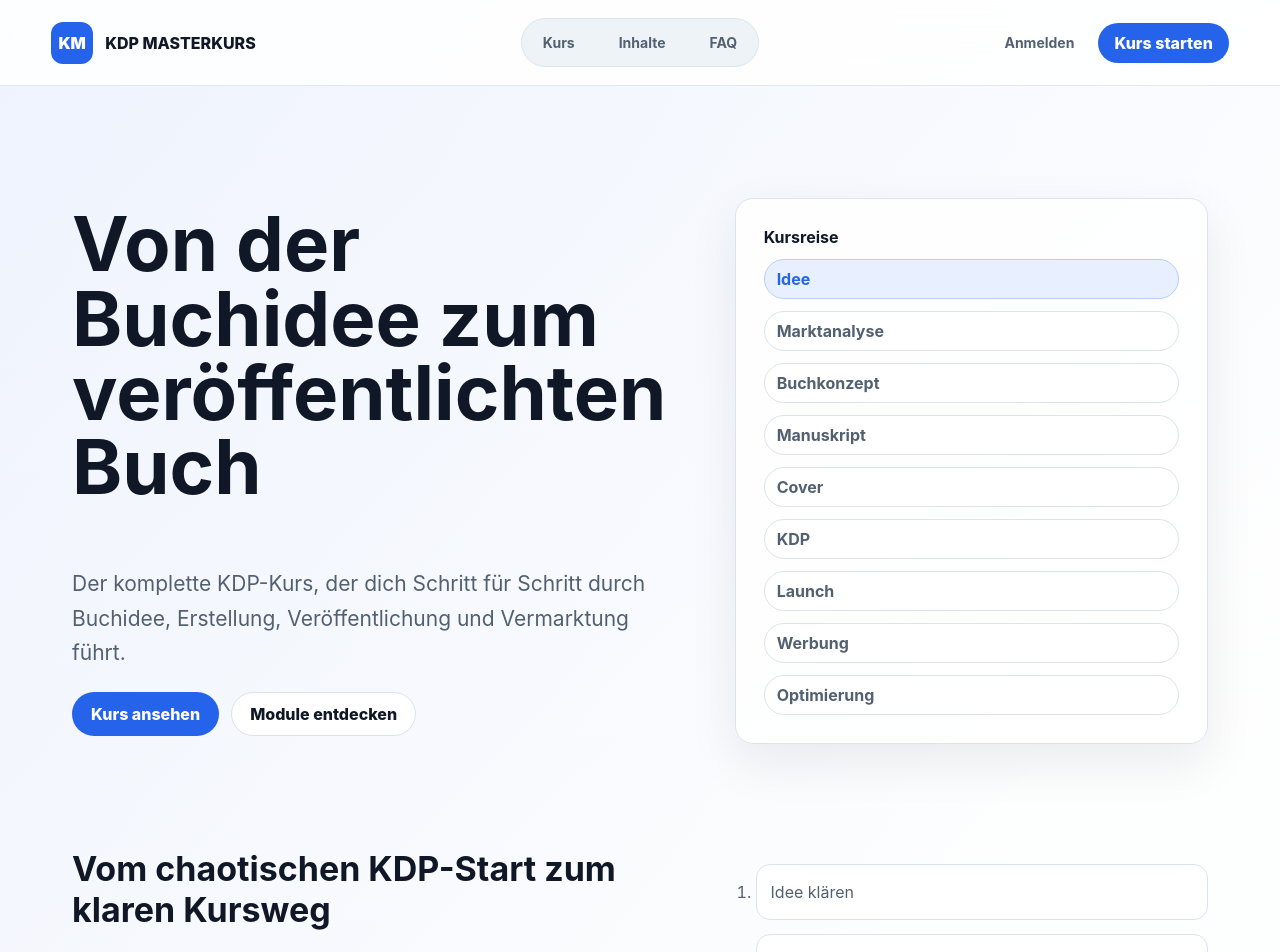
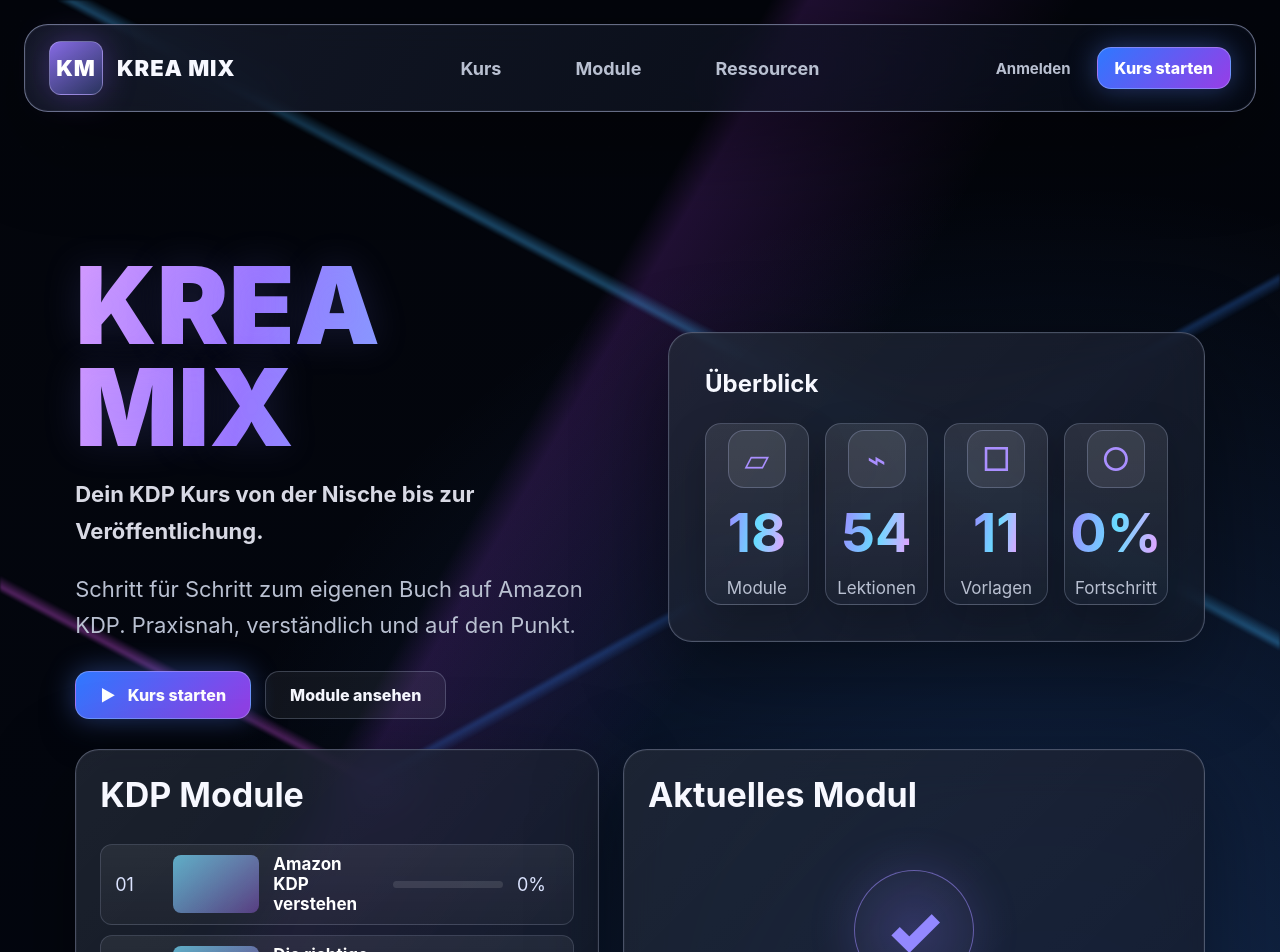
Before and after one commit to klausimaus75-boop/book-factory, a React (Vite) app: page / in a window 1280 px wide. Shown: the top 952 px of the page. Built offline with nearby package versions, Linux system fonts and the light colour scheme.

Commit message:
Apply KREA MIX glass design

```diff
--- a/index.html
+++ b/index.html
@@ -3,7 +3,7 @@
   <head>
     <meta charset="UTF-8" />
     <meta name="viewport" content="width=device-width, initial-scale=1.0" />
-    <title>KDP MASTERKURS</title>
+    <title>KREA MIX</title>
   </head>
   <body>
     <div id="root"></div>
--- a/src/components/AppLayout.tsx
+++ b/src/components/AppLayout.tsx
@@ -17,19 +17,19 @@
   return (
     <div className={isCourseArea ? "app-frame" : "site-frame"}>
       <header className="topbar">
-        <Link className="brand" to="/" aria-label="KDP MASTERKURS Startseite">
+        <Link className="brand" to="/" aria-label="KREA MIX Startseite">
           <span className="brand-mark">KM</span>
-          <span>KDP MASTERKURS</span>
+          <span>KREA MIX</span>
         </Link>
         <nav aria-label="Hauptnavigation">
           <NavLink className={({ isActive }) => (isActive ? "nav-link active" : "nav-link")} to="/kurs">
             Kurs
           </NavLink>
           <NavLink className={({ isActive }) => (isActive ? "nav-link active" : "nav-link")} to="/module">
-            Inhalte
+            Module
           </NavLink>
           <a className="nav-link" href="/#faq">
-            FAQ
+            Ressourcen
           </a>
         </nav>
         <div className="top-actions">
--- a/src/pages/CheckoutPage.tsx
+++ b/src/pages/CheckoutPage.tsx
@@ -5,7 +5,7 @@
       <p className="lead">Entwicklungsmodus: Der spätere Einmalkauf ist für Stripe Checkout Sessions vorgesehen.</p>
       <div className="panel">
         <h2>Produktkonfiguration</h2>
-        <p>KDP MASTERKURS · Einmalkauf · Stripe noch nicht verbunden.</p>
+        <p>KREA MIX · Einmalkauf · Stripe noch nicht verbunden.</p>
       </div>
     </section>
   );
--- a/src/pages/CoursePage.tsx
+++ b/src/pages/CoursePage.tsx
@@ -4,7 +4,7 @@
 export function CoursePage() {
   return (
     <section className="section-block">
-      <h1>KDP MASTERKURS</h1>
+      <h1>KREA MIX</h1>
       <p className="lead">Ein interaktives Kurssystem für dein echtes Amazon-KDP-Buchprojekt.</p>
       <div className="module-roadmap">
         {courseModules.map((module) => (
--- a/src/pages/DashboardPage.tsx
+++ b/src/pages/DashboardPage.tsx
@@ -13,7 +13,7 @@
     <section className="dashboard-page">
       <div className="page-title-row">
         <div>
-          <h1>Willkommen im KDP MASTERKURS</h1>
+          <h1>Willkommen bei KREA MIX</h1>
           <p>Arbeite Schritt für Schritt an deinem echten Buchprojekt.</p>
         </div>
         <Link className="button primary" to={`/lesson/${currentLesson.id}`}>
--- a/src/pages/LandingPage.tsx
+++ b/src/pages/LandingPage.tsx
@@ -1,48 +1,80 @@
 import { Link } from "react-router-dom";
-import { courseModules, journeySteps, resourceTemplates } from "../data/courseData";
+import { courseModules, resourceTemplates } from "../data/courseData";
 
 export function LandingPage() {
+  const visibleModules = courseModules.slice(1, 6);
+  const lessonCount = courseModules.reduce((sum, module) => sum + module.lessons.length, 0);
+
   return (
     <section className="landing">
       <div className="hero-section">
-        <div>
-          <h1>Von der Buchidee zum veröffentlichten Buch</h1>
-          <p>
-            Der komplette KDP-Kurs, der dich Schritt für Schritt durch Buchidee, Erstellung, Veröffentlichung und
-            Vermarktung führt.
-          </p>
+        <div className="hero-copy">
+          <h1>KREA MIX</h1>
+          <p className="hero-subtitle">Dein KDP Kurs von der Nische bis zur Veröffentlichung.</p>
+          <p>Schritt für Schritt zum eigenen Buch auf Amazon KDP. Praxisnah, verständlich und auf den Punkt.</p>
           <div className="actions">
             <Link className="button primary" to="/kurs">
-              Kurs ansehen
+              <span aria-hidden="true">▶</span>
+              Kurs starten
             </Link>
             <Link className="button secondary" to="/module">
-              Module entdecken
+              Module ansehen
             </Link>
           </div>
         </div>
-        <div className="dashboard-preview">
-          <strong>Kursreise</strong>
-          {journeySteps.map((step, index) => (
-            <span className={index === 0 ? "journey-pill active" : "journey-pill"} key={step}>
-              {step}
-            </span>
-          ))}
+
+        <div className="dashboard-preview overview-panel">
+          <strong>Überblick</strong>
+          <div className="overview-grid">
+            <article>
+              <span className="overview-icon">▱</span>
+              <b>{courseModules.length}</b>
+              <small>Module</small>
+            </article>
+            <article>
+              <span className="overview-icon">⌁</span>
+              <b>{lessonCount}</b>
+              <small>Lektionen</small>
+            </article>
+            <article>
+              <span className="overview-icon">□</span>
+              <b>{resourceTemplates.length}</b>
+              <small>Vorlagen</small>
+            </article>
+            <article>
+              <span className="overview-icon">○</span>
+              <b>0%</b>
+              <small>Fortschritt</small>
+            </article>
+          </div>
         </div>
       </div>
 
-      <section className="split-section">
-        <div>
-          <h2>Vom chaotischen KDP-Start zum klaren Kursweg</h2>
-          <p>
-            Viele Anfänger springen zwischen Buchidee, YouTube-Videos, Keyword-Recherche, Cover-Entwürfen und
-            widersprüchlichen Informationen. Der Masterkurs führt linear durch Entscheidungen, Aufgaben und Abschlüsse.
-          </p>
+      <section className="landing-dashboard">
+        <div className="panel module-list-panel">
+          <h2>KDP Module</h2>
+          <div className="module-preview-list">
+            {visibleModules.map((module) => (
+              <Link className="module-preview-row" key={module.id} to={`/module/${module.id}`}>
+                <span>{module.moduleNumber}</span>
+                <div className="module-thumb" aria-hidden="true" />
+                <strong>{module.title}</strong>
+                <i />
+                <small>0%</small>
+              </Link>
+            ))}
+          </div>
         </div>
-        <ol className="timeline-list">
-          {["Idee klären", "Markt prüfen", "Buchkonzept bauen", "Veröffentlichen", "Optimieren"].map((item) => (
-            <li key={item}>{item}</li>
-          ))}
-        </ol>
+
+        <div className="panel current-module-panel">
+          <h2>Aktuelles Modul</h2>
+          <div className="check-orb">✓</div>
+          <h3>Wähle ein Modul aus</h3>
+          <p>Wähle ein Modul aus der Liste, um die Inhalte anzuzeigen und loszulegen.</p>
+          <Link className="button primary" to="/module/module-01">
+            Modul öffnen
+          </Link>
+        </div>
       </section>
 
       <section id="inhalte" className="section-block">
@@ -60,7 +92,7 @@
 
       <section className="split-section">
         <div>
-          <h2>Enthaltene Vorlagen und Checklisten</h2>
+          <h2>Vorlagen und Checklisten</h2>
           <p>Jede Ressource ist an eine echte Projektentscheidung gekoppelt, damit du nicht nur konsumierst, sondern dein Buch weiterbaust.</p>
         </div>
         <div className="resource-mini-grid">
--- a/styles-apple.css
+++ b/styles-apple.css
@@ -1,18 +1,24 @@
 :root {
-  color-scheme: light;
-  --bg: #f6f8fb;
-  --surface: #ffffff;
-  --surface-soft: #eef3f8;
-  --text: #101828;
-  --muted: #526071;
-  --line: #dbe3ec;
-  --accent: #2563eb;
-  --accent-dark: #1d4ed8;
-  --accent-soft: #e8f0ff;
-  --success: #0f9f6e;
-  --warning: #b7791f;
-  --radius: 18px;
-  --shadow: 0 18px 50px rgba(16, 24, 40, 0.08);
+  color-scheme: dark;
+  --bg: #030712;
+  --bg-2: #080d19;
+  --surface: rgba(18, 24, 38, 0.72);
+  --surface-strong: rgba(24, 31, 48, 0.86);
+  --surface-soft: rgba(255, 255, 255, 0.07);
+  --text: #f7f8ff;
+  --muted: #b9c0d1;
+  --faint: #7f889e;
+  --line: rgba(210, 222, 255, 0.22);
+  --line-strong: rgba(178, 205, 255, 0.42);
+  --accent: #7da8ff;
+  --accent-2: #b364ff;
+  --accent-3: #75e8ff;
+  --accent-pink: #f2a0ff;
+  --success: #8bffcf;
+  --warning: #ffd17a;
+  --radius: 20px;
+  --radius-lg: 28px;
+  --shadow: 0 28px 90px rgba(0, 0, 0, 0.42);
   font-family: Inter, ui-sans-serif, system-ui, -apple-system, BlinkMacSystemFont, "Segoe UI", sans-serif;
   font-synthesis: none;
   text-rendering: optimizeLegibility;
@@ -27,8 +33,35 @@
   margin: 0;
   color: var(--text);
   background:
-    linear-gradient(135deg, rgba(37, 99, 235, 0.08), transparent 34%),
-    linear-gradient(180deg, #ffffff, var(--bg));
+    radial-gradient(circle at 10% 82%, rgba(202, 86, 255, 0.32), transparent 20%),
+    radial-gradient(circle at 82% 24%, rgba(64, 139, 255, 0.28), transparent 25%),
+    linear-gradient(120deg, transparent 0 20%, rgba(181, 70, 255, 0.16) 21%, transparent 28% 55%, rgba(57, 164, 255, 0.18) 56%, transparent 65%),
+    linear-gradient(180deg, #03050b 0%, var(--bg) 42%, #050914 100%);
+  overflow-x: hidden;
+}
+
+body::before,
+body::after {
+  position: fixed;
+  inset: 0;
+  z-index: -1;
+  pointer-events: none;
+  content: "";
+}
+
+body::before {
+  background:
+    linear-gradient(28deg, transparent 0 14%, rgba(235, 90, 255, 0.42) 14.4%, transparent 15.2% 56%, rgba(67, 182, 255, 0.46) 56.5%, transparent 57.4%),
+    linear-gradient(151deg, transparent 0 65%, rgba(58, 137, 255, 0.35) 65.4%, transparent 66.2%);
+  filter: blur(1px);
+  opacity: 0.82;
+}
+
+body::after {
+  background-image: radial-gradient(rgba(255, 255, 255, 0.12) 1px, transparent 1px);
+  background-size: 42px 42px;
+  mask-image: linear-gradient(180deg, rgba(0, 0, 0, 0.35), transparent 70%);
+  opacity: 0.28;
 }
 
 a { color: inherit; text-decoration: none; }
@@ -39,16 +72,20 @@
 
 .topbar {
   position: sticky;
-  top: 0;
+  top: 24px;
   z-index: 10;
   display: grid;
   grid-template-columns: minmax(220px, 1fr) auto minmax(220px, 1fr);
   align-items: center;
   gap: 18px;
-  padding: 18px clamp(18px, 4vw, 64px);
-  border-bottom: 1px solid rgba(219, 227, 236, 0.8);
-  background: rgba(255, 255, 255, 0.86);
-  backdrop-filter: blur(18px);
+  width: min(1420px, calc(100% - 48px));
+  margin: 24px auto 0;
+  padding: 16px 24px;
+  border: 1px solid rgba(204, 216, 255, 0.46);
+  border-radius: 24px;
+  background: linear-gradient(120deg, rgba(24, 29, 45, 0.78), rgba(8, 13, 25, 0.66));
+  box-shadow: 0 0 0 1px rgba(255, 255, 255, 0.04) inset, var(--shadow);
+  backdrop-filter: blur(24px) saturate(130%);
 }
 
 .brand,
@@ -57,28 +94,34 @@
 .actions {
   display: flex;
   align-items: center;
-  gap: 12px;
+  gap: 14px;
 }
 
-.brand { font-weight: 800; }
+.brand {
+  font-size: 22px;
+  font-weight: 900;
+  letter-spacing: 0.04em;
+}
 
 .brand-mark {
   display: grid;
-  width: 42px;
-  height: 42px;
+  width: 54px;
+  height: 54px;
   place-items: center;
+  border: 1px solid rgba(221, 211, 255, 0.34);
   border-radius: 12px;
   color: #fff;
-  background: var(--accent);
-  font-weight: 900;
+  background: linear-gradient(145deg, rgba(150, 119, 255, 0.88), rgba(67, 84, 156, 0.48));
+  box-shadow: 0 0 32px rgba(146, 97, 255, 0.34);
+  font-weight: 950;
 }
 
 nav {
   justify-content: center;
-  padding: 5px;
-  border: 1px solid var(--line);
+  padding: 0;
+  border: 0;
   border-radius: 999px;
-  background: var(--surface-soft);
+  background: transparent;
 }
 
 .nav-link,
@@ -89,16 +132,20 @@
   color: var(--muted);
   background: transparent;
   cursor: pointer;
-  font-size: 14px;
-  font-weight: 700;
+  font-size: 15px;
+  font-weight: 750;
 }
 
-.nav-link { padding: 10px 16px; }
+.nav-link { padding: 13px 30px; font-size: 18px; font-weight: 650; }
+.nav-link:hover,
+.text-button:hover,
+.side-link:hover { color: #fff; }
+
 .nav-link.active,
 .side-link.active {
-  color: var(--accent);
-  background: #fff;
-  box-shadow: 0 8px 20px rgba(16, 24, 40, 0.06);
+  color: #fff;
+  background: linear-gradient(135deg, rgba(125, 168, 255, 0.16), rgba(179, 100, 255, 0.16));
+  box-shadow: 0 0 28px rgba(91, 132, 255, 0.13) inset;
 }
 
 .top-actions { justify-content: flex-end; }
@@ -106,26 +153,37 @@
 
 .button {
   display: inline-flex;
-  min-height: 44px;
+  min-height: 48px;
   align-items: center;
   justify-content: center;
+  gap: 12px;
   border: 1px solid transparent;
-  border-radius: 999px;
-  padding: 11px 18px;
+  border-radius: 14px;
+  padding: 12px 24px;
   cursor: pointer;
-  font-weight: 800;
+  font-weight: 850;
+  color: var(--text);
 }
 
-.button.compact { min-height: 40px; padding: 9px 15px; }
-.button.primary { color: #fff; background: var(--accent); }
-.button.primary:hover { background: var(--accent-dark); }
-.button.primary:disabled { cursor: not-allowed; opacity: 0.45; }
-.button.secondary { border-color: var(--line); color: var(--text); background: #fff; }
+.button.compact { min-height: 42px; padding: 9px 17px; }
+.button.primary {
+  border-color: rgba(202, 211, 255, 0.35);
+  color: #fff;
+  background: linear-gradient(135deg, #2e78ff 0%, #8f42e8 92%);
+  box-shadow: 0 0 28px rgba(86, 131, 255, 0.42), 0 16px 35px rgba(0, 0, 0, 0.34);
+}
+.button.primary:hover { filter: brightness(1.08); }
+.button.primary:disabled { cursor: not-allowed; opacity: 0.48; filter: grayscale(0.2); }
+.button.secondary {
+  border-color: var(--line);
+  color: var(--text);
+  background: rgba(255, 255, 255, 0.06);
+}
 
 .page {
-  width: min(1220px, 100%);
+  width: min(1420px, 100%);
   margin: 0 auto;
-  padding: clamp(32px, 5vw, 72px) clamp(18px, 4vw, 42px) 80px;
+  padding: clamp(38px, 5vw, 72px) clamp(28px, 4vw, 64px) 80px;
 }
 
 .app-body {
@@ -134,7 +192,7 @@
   gap: 28px;
   width: min(1440px, 100%);
   margin: 0 auto;
-  padding: 28px clamp(18px, 4vw, 42px) 80px;
+  padding: 34px clamp(20px, 4vw, 42px) 80px;
 }
 
 .app-page { width: 100%; padding: 0; }
@@ -145,44 +203,207 @@
 .auth-card,
 .roadmap-item,
 .metric-grid article {
-  border: 1px solid var(--line);
-  border-radius: var(--radius);
-  background: rgba(255, 255, 255, 0.88);
-  box-shadow: var(--shadow);
+  border: 1px solid rgba(210, 222, 255, 0.28);
+  border-radius: 24px;
+  background:
+    linear-gradient(135deg, rgba(255, 255, 255, 0.075), rgba(255, 255, 255, 0.025)),
+    rgba(13, 19, 33, 0.76);
+  box-shadow: var(--shadow), 0 0 0 1px rgba(255, 255, 255, 0.035) inset;
+  backdrop-filter: blur(22px) saturate(135%);
 }
 
 .side-nav {
   position: sticky;
-  top: 96px;
+  top: 118px;
   align-self: start;
   display: grid;
-  gap: 8px;
-  padding: 14px;
+  gap: 10px;
+  padding: 16px;
 }
 
 .side-link {
   display: flex;
-  padding: 12px 14px;
+  padding: 13px 14px;
 }
 
 h1, h2, h3, p { margin-top: 0; }
-h1 { font-size: clamp(42px, 7vw, 76px); line-height: 0.98; letter-spacing: 0; overflow-wrap: break-word; }
+h1 { font-size: clamp(48px, 7vw, 88px); line-height: 0.95; letter-spacing: 0; overflow-wrap: break-word; }
 h2 { font-size: clamp(24px, 3vw, 34px); letter-spacing: 0; }
+h3 { font-size: clamp(22px, 2.5vw, 30px); }
 p, li { color: var(--muted); line-height: 1.65; }
 .lead { max-width: 760px; font-size: 20px; }
 .muted { color: var(--muted); font-size: 14px; }
-.eyebrow { color: var(--accent); font-size: 12px; font-weight: 900; letter-spacing: 0.08em; text-transform: uppercase; }
+.eyebrow { color: var(--accent-3); font-size: 12px; font-weight: 900; letter-spacing: 0.08em; text-transform: uppercase; }
 
 .hero-section {
   display: grid;
-  grid-template-columns: minmax(0, 0.9fr) minmax(360px, 0.7fr);
+  grid-template-columns: minmax(0, 0.88fr) minmax(520px, 0.9fr);
   align-items: center;
-  gap: 54px;
-  padding: 48px 0;
+  gap: 68px;
+  padding: 78px 24px 30px;
 }
 
-.hero-section p { font-size: 21px; }
-.dashboard-preview { display: grid; gap: 12px; padding: 28px; }
+.hero-copy h1 {
+  margin-bottom: 18px;
+  background: linear-gradient(100deg, #d79cff 0%, #9b77ff 34%, #68d9ff 100%);
+  background-clip: text;
+  color: transparent;
+  font-size: clamp(76px, 8.4vw, 116px);
+  font-weight: 950;
+  text-shadow: 0 0 38px rgba(130, 128, 255, 0.16);
+}
+
+.hero-copy p {
+  max-width: 560px;
+  font-size: 22px;
+}
+
+.hero-subtitle {
+  color: #d8d9e4;
+  font-size: 24px;
+  font-weight: 750;
+}
+
+.actions { margin-top: 28px; }
+
+.dashboard-preview {
+  display: grid;
+  gap: 22px;
+  padding: 36px;
+}
+
+.overview-panel { min-height: 310px; }
+.overview-panel > strong { font-size: 24px; }
+
+.overview-grid {
+  display: grid;
+  grid-template-columns: repeat(4, minmax(0, 1fr));
+  gap: 16px;
+}
+
+.overview-grid article {
+  display: grid;
+  min-height: 178px;
+  place-items: center;
+  gap: 6px;
+  border: 1px solid var(--line);
+  border-radius: 16px;
+  background: linear-gradient(180deg, rgba(255, 255, 255, 0.095), rgba(255, 255, 255, 0.028));
+  box-shadow: 0 18px 42px rgba(0, 0, 0, 0.22);
+}
+
+.overview-icon {
+  display: grid;
+  width: 58px;
+  height: 58px;
+  place-items: center;
+  border: 1px solid rgba(194, 205, 255, 0.25);
+  border-radius: 16px;
+  color: #aa8fff;
+  background: rgba(255, 255, 255, 0.08);
+  font-size: 32px;
+}
+
+.overview-grid b {
+  background: linear-gradient(100deg, #9d89ff, #67dcff, #f39cff);
+  background-clip: text;
+  color: transparent;
+  font-size: 54px;
+  line-height: 1;
+}
+
+.overview-grid small {
+  color: var(--muted);
+  font-size: 17px;
+}
+
+.landing-dashboard {
+  display: grid;
+  grid-template-columns: minmax(420px, 0.9fr) minmax(440px, 1fr);
+  gap: 24px;
+  padding: 0 24px 52px;
+}
+
+.module-list-panel,
+.current-module-panel { padding: 32px; }
+
+.module-preview-list {
+  display: grid;
+  gap: 10px;
+}
+
+.module-preview-row {
+  display: grid;
+  grid-template-columns: 44px 86px minmax(0, 1fr) minmax(110px, 1fr) 42px;
+  align-items: center;
+  gap: 14px;
+  min-height: 78px;
+  border: 1px solid rgba(210, 222, 255, 0.16);
+  border-radius: 12px;
+  padding: 9px 14px;
+  background: linear-gradient(180deg, rgba(255, 255, 255, 0.065), rgba(255, 255, 255, 0.03));
+}
+
+.module-preview-row span,
+.module-preview-row small {
+  color: #dce4ff;
+  font-size: 18px;
+}
+
+.module-preview-row strong {
+  color: #fff;
+  font-size: 17px;
+  line-height: 1.2;
+}
+
+.module-preview-row i {
+  display: block;
+  height: 7px;
+  border-radius: 999px;
+  background: rgba(255, 255, 255, 0.11);
+}
+
+.module-thumb {
+  height: 58px;
+  border-radius: 8px;
+  background:
+    radial-gradient(circle at 35% 40%, rgba(255, 255, 255, 0.82), transparent 0 7%, transparent 8%),
+    linear-gradient(135deg, rgba(103, 222, 255, 0.65), rgba(173, 91, 255, 0.35)),
+    linear-gradient(160deg, rgba(255, 255, 255, 0.2), rgba(255, 255, 255, 0.04));
+}
+
+.current-module-panel {
+  display: grid;
+  place-items: center;
+  text-align: center;
+  min-height: 430px;
+}
+
+.current-module-panel h2 {
+  justify-self: start;
+  align-self: start;
+  margin-bottom: 10px;
+}
+
+.current-module-panel p {
+  max-width: 460px;
+  font-size: 18px;
+}
+
+.check-orb {
+  display: grid;
+  width: 120px;
+  height: 120px;
+  place-items: center;
+  border: 1px solid rgba(159, 139, 255, 0.55);
+  border-radius: 999px;
+  color: #9388ff;
+  background: radial-gradient(circle, rgba(139, 120, 255, 0.22), rgba(255, 255, 255, 0.02));
+  box-shadow: 0 0 48px rgba(147, 119, 255, 0.2);
+  font-size: 64px;
+  font-weight: 900;
+}
+
 .journey-pill,
 .journey-step {
   display: inline-flex;
@@ -190,11 +411,11 @@
   border-radius: 999px;
   padding: 9px 12px;
   color: var(--muted);
-  background: #fff;
+  background: rgba(255, 255, 255, 0.05);
   font-weight: 700;
 }
 .journey-pill.active,
-.journey-step.active { color: var(--accent); background: var(--accent-soft); border-color: #b8ccff; }
+.journey-step.active { color: #fff; background: rgba(125, 168, 255, 0.16); border-color: rgba(125, 168, 255, 0.44); }
 
 .split-section,
 .cta-section,
@@ -208,7 +429,7 @@
 .split-section {
   grid-template-columns: minmax(0, 1fr) minmax(320px, 0.8fr);
   align-items: start;
-  padding: 56px 0;
+  padding: 56px 22px;
 }
 
 .timeline-list,
@@ -224,7 +445,7 @@
   border: 1px solid var(--line);
   border-radius: 14px;
   padding: 14px;
-  background: #fff;
+  background: rgba(255, 255, 255, 0.055);
 }
 
 .module-roadmap {
@@ -232,6 +453,8 @@
   gap: 14px;
   position: relative;
 }
+
+.section-block { padding: 34px 22px; }
 
 .roadmap-item {
   display: grid;
@@ -247,8 +470,8 @@
   height: 44px;
   place-items: center;
   border-radius: 999px;
-  color: var(--accent);
-  background: var(--accent-soft);
+  color: #fff;
+  background: linear-gradient(135deg, rgba(125, 168, 255, 0.45), rgba(179, 100, 255, 0.35));
   font-weight: 900;
 }
 .roadmap-item strong { font-size: 18px; }
@@ -273,13 +496,13 @@
   gap: 6px;
   padding: 24px;
 }
-.metric-grid strong { color: var(--accent); font-size: 42px; }
+.metric-grid strong { color: var(--accent-3); font-size: 42px; }
 .metric-grid span { color: var(--muted); font-weight: 700; }
 
 .panel { padding: 24px; }
-.lesson-callout { color: var(--accent); font-size: 22px; font-weight: 900; }
+.lesson-callout { color: var(--accent-3); font-size: 22px; font-weight: 900; }
 .journey-line { display: flex; flex-wrap: wrap; gap: 10px; }
-.progress-badge { color: var(--accent); font-size: 34px; }
+.progress-badge { color: var(--accent-pink); font-size: 34px; }
 
 .lesson-stack { display: grid; gap: 12px; }
 .lesson-row,
@@ -291,9 +514,9 @@
   border: 1px solid var(--line);
   border-radius: 16px;
   padding: 16px;
-  background: #fff;
+  background: rgba(255, 255, 255, 0.05);
 }
-.lesson-row span { color: var(--accent); font-weight: 900; }
+.lesson-row span { color: var(--accent-3); font-weight: 900; }
 .lesson-row small,
 .lesson-row em { color: var(--muted); font-style: normal; }
 
@@ -303,7 +526,7 @@
   gap: 20px;
 }
 .lesson-nav,
-.lesson-tasks { align-self: start; position: sticky; top: 96px; }
+.lesson-tasks { align-self: start; position: sticky; top: 118px; }
 .lesson-main { display: grid; gap: 22px; }
 .lesson-nav h2 {
   display: grid;
@@ -314,9 +537,7 @@
   word-break: normal;
   hyphens: auto;
 }
-.lesson-nav h2 span:first-child {
-  font-size: 20px;
-}
+.lesson-nav h2 span:first-child { font-size: 20px; }
 .lesson-nav .side-link {
   white-space: normal;
   line-height: 1.35;
@@ -333,17 +554,18 @@
   display: grid;
   min-height: 220px;
   place-items: center;
+  border: 1px solid rgba(125, 168, 255, 0.18);
   border-radius: 16px;
   color: var(--muted);
-  background: linear-gradient(135deg, #e8f0ff, #f8fafc);
+  background: linear-gradient(135deg, rgba(125, 168, 255, 0.13), rgba(179, 100, 255, 0.08));
   font-weight: 800;
 }
 .download-list { display: flex; flex-wrap: wrap; gap: 10px; }
 .download-list span {
   border-radius: 999px;
   padding: 9px 12px;
-  color: var(--accent);
-  background: var(--accent-soft);
+  color: #fff;
+  background: rgba(125, 168, 255, 0.16);
   font-weight: 800;
 }
 
@@ -354,7 +576,7 @@
   margin: 10px 0;
   color: var(--muted);
 }
-.check-row input { margin-top: 5px; accent-color: var(--accent); }
+.check-row input { margin-top: 5px; accent-color: var(--accent-2); }
 
 .form-grid,
 .resource-grid,
@@ -369,6 +591,8 @@
   min-height: 46px;
   border: 1px solid var(--line);
   border-radius: 12px;
+  color: var(--text);
+  background: rgba(255, 255, 255, 0.07);
   padding: 10px 12px;
 }
 
@@ -384,25 +608,28 @@
   margin: 0;
   border: 1px solid var(--line);
   border-radius: 14px;
-  background: rgba(49, 112, 255, 0.08);
+  background: rgba(125, 168, 255, 0.12);
   color: var(--muted);
   padding: 12px 14px;
   font-size: 14px;
 }
+
 .cta-section {
   align-items: center;
   justify-items: center;
+  border: 1px solid var(--line);
   border-radius: 28px;
+  margin: 34px 22px;
   padding: 48px;
   text-align: center;
-  background: var(--accent-soft);
+  background: linear-gradient(135deg, rgba(125, 168, 255, 0.16), rgba(179, 100, 255, 0.14));
 }
 
 details {
   border: 1px solid var(--line);
   border-radius: 14px;
   padding: 16px;
-  background: #fff;
+  background: rgba(255, 255, 255, 0.05);
 }
 summary { cursor: pointer; font-weight: 900; }
 
@@ -411,6 +638,7 @@
   .app-body,
   .hero-section,
   .split-section,
+  .landing-dashboard,
   .lesson-layout {
     grid-template-columns: 1fr;
   }
@@ -420,20 +648,32 @@
   .side-nav,
   .lesson-nav,
   .lesson-tasks { position: static; }
+  .hero-section { gap: 32px; }
 }
 
-@media (max-width: 700px) {
-  .topbar { padding: 14px; }
+@media (max-width: 760px) {
+  .topbar {
+    top: 12px;
+    width: calc(100% - 24px);
+    padding: 12px;
+  }
   nav { overflow-x: auto; justify-content: flex-start; }
   .page,
   .app-body { padding-left: 14px; padding-right: 14px; }
+  .hero-section,
+  .landing-dashboard,
+  .section-block,
+  .split-section { padding-left: 0; padding-right: 0; }
   .page-title-row { display: grid; }
+  .overview-grid,
   .metric-grid,
   .form-grid,
   .resource-grid,
   .checklist-grid,
   .roadmap-item,
+  .module-preview-row,
   .lesson-row,
   .progress-row { grid-template-columns: 1fr; }
-  h1 { font-size: 42px; }
+  .hero-copy h1 { font-size: 58px; }
+  h1 { font-size: 40px; }
 }
```
